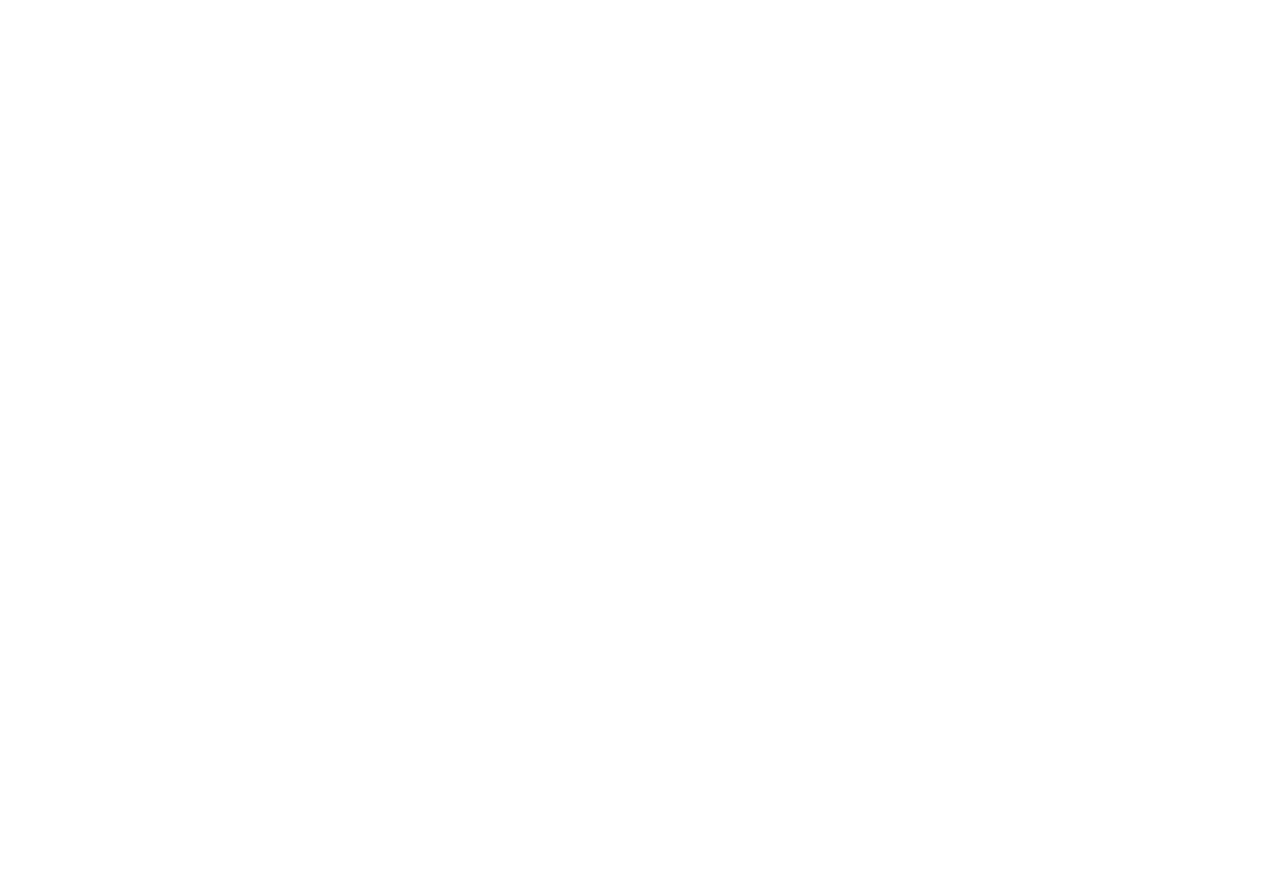
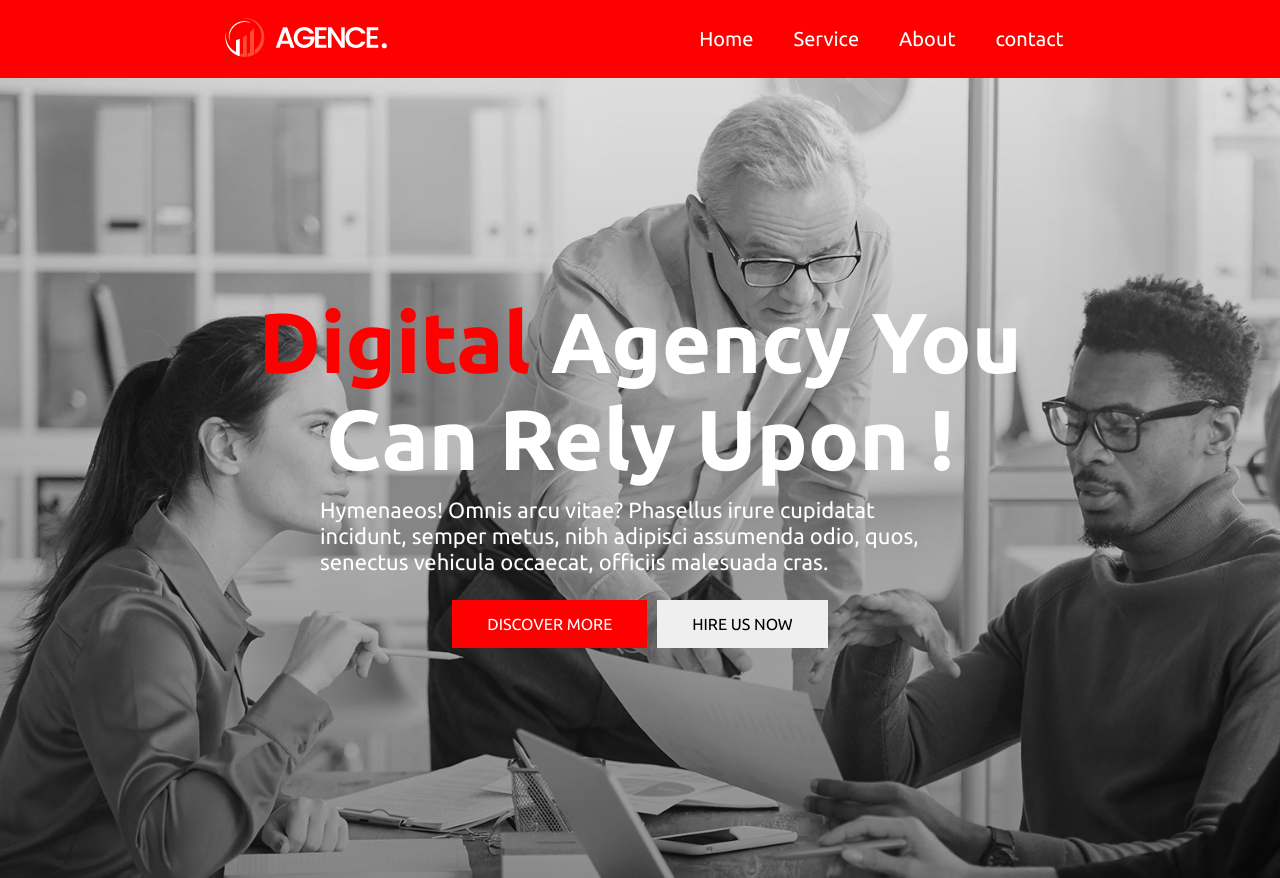
Before and after one commit to sazzadchy50/cs-project-2-digital-agency, a plain HTML site: page index.html in a window 1280 px wide. Before the commit the page ends 800 px from the top, so only its background shows below. Drawn offline with Linux system fonts and the light colour scheme.

Commit message:
header section create complete

```diff
--- a/index.html
+++ b/index.html
@@ -1,22 +1,61 @@
 <!DOCTYPE html>
 <html lang="en">
-<head>
-    <meta charset="UTF-8">
-    <meta name="viewport" content="width=device-width, initial-scale=1.0">
-    <link rel="stylesheet" href="style.css">
-    <title>Digital Agency
+  <head>
+    <meta charset="UTF-8" />
+    <meta name="viewport" content="width=device-width, initial-scale=1.0" />
+    <link rel="stylesheet" href="style.css" />
+    <link rel="preconnect" href="https://fonts.googleapis.com" />
+    <link rel="preconnect" href="https://fonts.gstatic.com" crossorigin />
 
-    </title>
-</head>
-<body>
+    <link
+      href="https://fonts.googleapis.com/css2?family=Open+Sans:wght@400;700;800&family=Oswald:wght@600;700&family=Ubuntu:wght@400;700&display=swap"
+      rel="stylesheet"
+    />
+    <title>Digital Agency</title>
+  </head>
+  <body>
     <header>
-
+      <nav>
+        <div class="logo">
+          <a href="#"><img src="./asset/logo/logo.png" alt="logo" /></a>
+        </div>
+        <div class="menu">
+          <ul>
+            <li>
+              <a href="" class="menu-item">Home </a>
+            </li>
+            <li>
+              <a href="" class="menu-item">Service</a>
+            </li>
+            <li>
+              <a href="" class="menu-item">About</a>
+            </li>
+            <li>
+              <a href="" class="menu-item">contact</a>
+            </li>
+          </ul>
+        </div>
+      </nav>
+      <!--  end of nav bar section -->
+      <section class="hero-section">
+        <div class="hero-section-content">
+          <h1 class="hero-section-title">
+            <span class="hero-bg" >Digital</span> Agency You <br />
+            Can Rely Upon !
+          </h1>
+          <p class="hero-section-description">
+            Hymenaeos! Omnis arcu vitae? Phasellus irure cupidatat incidunt,
+            semper metus, nibh adipisci assumenda odio, quos, senectus vehicula
+            occaecat, officiis malesuada cras.
+          </p>
+          <div class="button">
+            <button class="btn btn-bg">DISCOVER MORE</button>
+            <button class="btn">HIRE US NOW</button>
+          </div>
+        </div>
+      </section>
     </header>
-    <main>
-
-    </main>
-    <footer>
-
-    </footer>
-</body>
+    <main></main>
+    <footer></footer>
+  </body>
 </html>
--- a/style.css
+++ b/style.css
@@ -0,0 +1,91 @@
+* {
+  margin: 0;
+  padding: 0;
+}
+
+body {
+  font-family: "Open Sans", sans-serif;
+  font-family: "Oswald", sans-serif;
+  font-family: "Ubuntu", sans-serif;
+}
+
+/* navbar Related styles */
+nav {
+  width: 100%;
+  background-color: red;
+  display: flex;
+  justify-content: space-around;
+  align-items: center;
+}
+/*  logo styles */
+.logo {
+  width: 40px;
+  padding: 15px;
+}
+/* menu styles */
+.menu ul {
+  display: flex;
+  justify-content: space-around;
+  align-items: center;
+  list-style: none;
+  gap: 20px;
+}
+
+.menu ul a {
+  text-decoration: none;
+  color: white;
+  font-size: 20px;
+  padding: 10px;
+}
+
+/* hero section related styles */
+
+.hero-section {
+  background-image: url(./asset/image/background.jpg), linear-gradient(rgba(0,0,0,0.1), rgba(0,0,0,0.4));
+  background-blend-mode: overlay;
+  background-size: cover;
+  height: 100vh;
+  display: flex;
+  justify-content: center;
+  align-items: center;
+}
+
+.hero-section-content {
+}
+.hero-section-title {
+  color: #fff;
+  font-family: "Ubuntu", sans-serif;
+  font-size: 85px;
+  font-weight: 700;
+  text-align: center;
+}
+.hero-section-description{
+    font-size: 22px;
+    font-family: "Ubuntu", sans-serif;
+    color: white;
+    margin-bottom: 10px;
+    padding: 10px;
+    width: 50%;
+    margin: auto;
+}
+.hero-bg{
+    color: red;
+}
+.btn{
+    padding: 15px 35px;
+    font-size: 16px;
+    font-family: "Ubuntu", sans-serif;
+    border: none;
+    margin: 5px;
+    cursor: pointer;
+}
+.btn-bg{
+    background-color: red;
+    color:#fff;
+
+}
+.button{
+    padding: 10px;
+    display: flex;
+    justify-content: center;
+}
```
